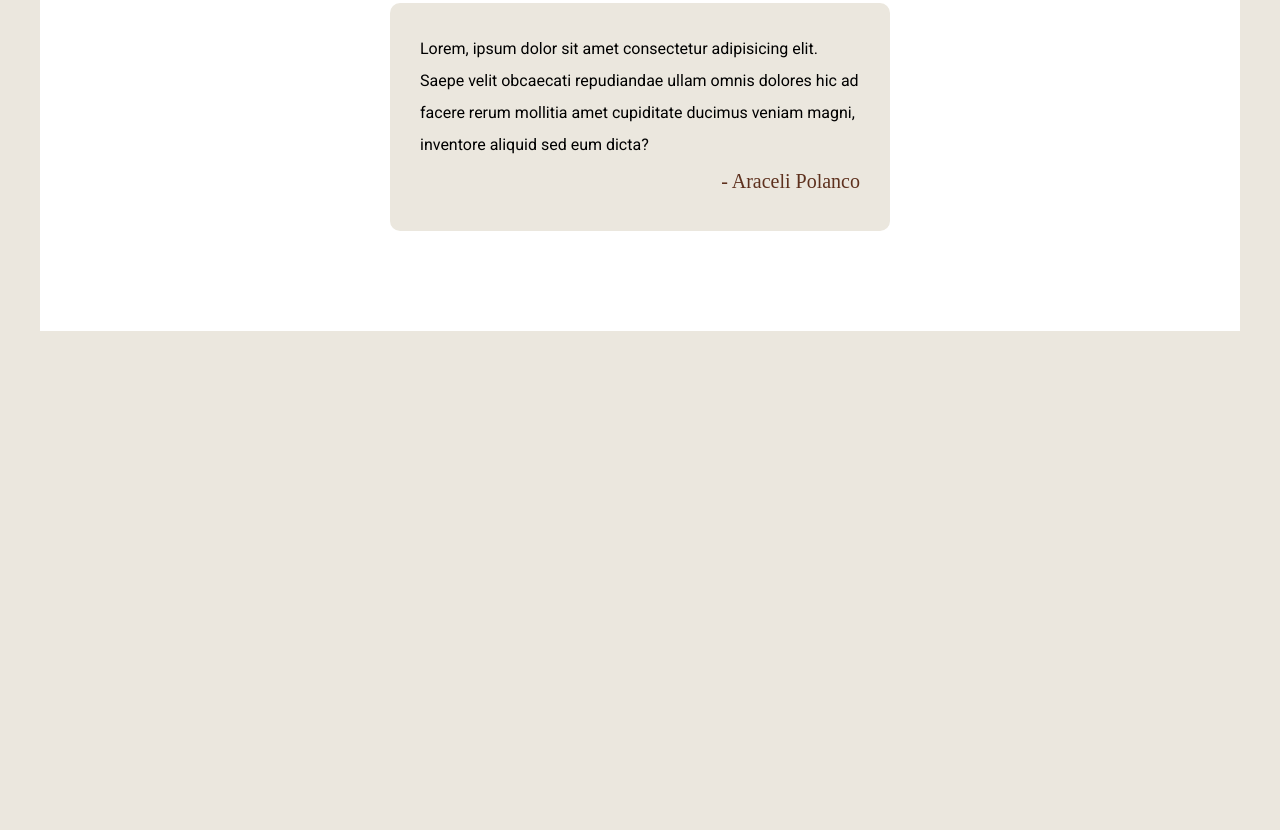
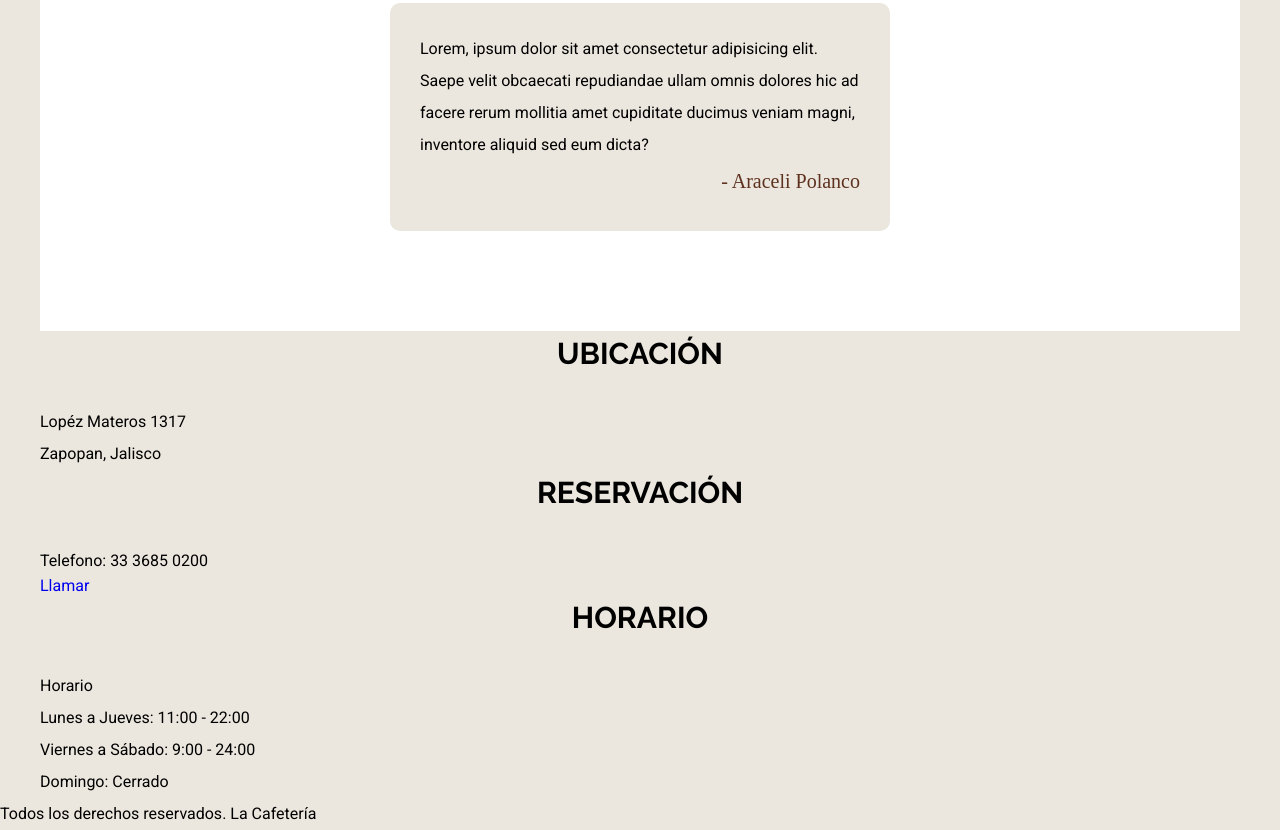
Before and after one commit to Ara-Polanco/la-cafeteria, a website: page index.html in a window 1280 px wide. Shown: the part 4532-5362 px from the top of the page. Before the commit the page ends 4863 px from the top, so only its background shows below. Drawn offline with Linux system fonts and the light colour scheme; a web font is replaced by a local one.

Commit message:
Adding: footer

```diff
--- a/index.html
+++ b/index.html
@@ -189,5 +189,32 @@
         </div>
     </section>
 
+    <footer class="footer">
+        <div class="contenedor footer-contenido">
+            <div class="footer-box ubicacion">
+                <h3>Ubicación</h3>
+                <p>Lopéz Materos 1317</p>
+                <p>Zapopan, Jalisco</p>
+            </div>
+
+            <div class="footer-box reservacion">
+                <h3>Reservación</h3>
+                <p>Telefono: 33 3685 0200</p>
+                <a href="tel:+3336850200">Llamar</a>
+            </div>
+
+            <div class="footer-box horario">
+                <h3>Horario</h3>
+                <p>Horario</p>
+                <p>Lunes a Jueves: 11:00 - 22:00</p>
+                <p>Viernes a Sábado: 9:00 - 24:00</p>
+                <p>Domingo: Cerrado</p>
+            </div>
+
+        </div>
+
+        <p class="copyright">Todos los derechos reservados. La Cafetería</p>
+    </footer>
+
 </body>
 </html>
```
